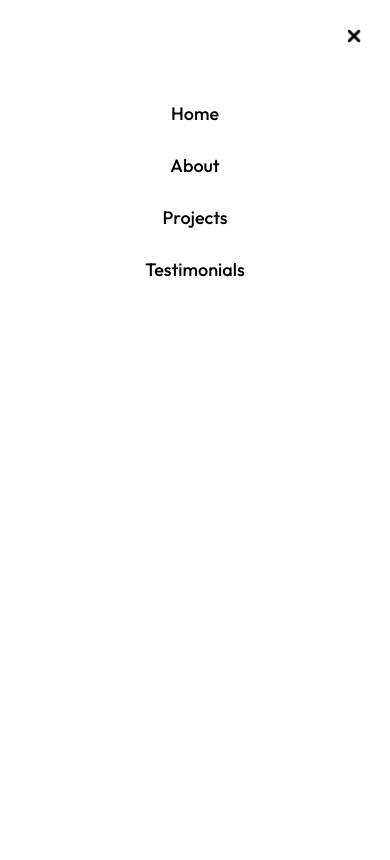
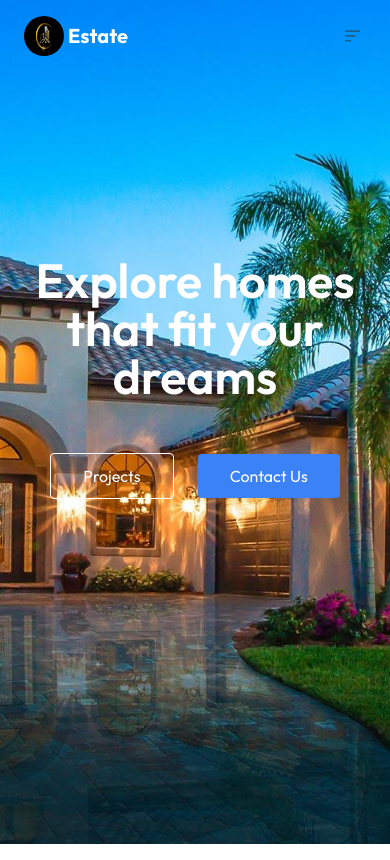
Before and after one commit to Divyadharshana5/Real_Estate, a React (Vite) app in the folder Real_estate/: page / in a window 390 px wide. Built offline with nearby package versions, Linux system fonts and the light colour scheme.

Commit message:
update Navbar.jsx

```diff
--- a/Real_estate/src/Components/Navbar.jsx
+++ b/Real_estate/src/Components/Navbar.jsx
@@ -1,7 +1,8 @@
-import React from "react";
+import React, { useState } from "react";
 import { assets } from "../assets/assets";
 
 const Navbar = () => {
+  const [showMobileMenu, setShowMobileMenu] = useState(false);
   return (
     <div className="absolute top-0 left-0 w-full z-10">
       <div className="container mx-auto flex justify-between items-center py-4 px-6 md:px-20 lg:px-32 bg-transparent">
@@ -37,6 +38,7 @@ const Navbar = () => {
         </button>
 
         <img
+          onClick={() => setShowMobileMenu(true)}
           src={assets.menu_icon}
           className="md-hidden w-7 cursor-pointer"
           alt=""
@@ -44,7 +46,11 @@ const Navbar = () => {
       </div>
 
       {/*Mobile-menu*/}
-      <div className="md:hidden fixed w-full right-0 top-0 bottom-0 overflow-hidden bg-white transition-all">
+      <div
+        className={`md:hidden ${
+          showMobileMenu ? "fixed w-full" : "h-0 w-0"
+        }  right-0 top-0 bottom-0 overflow-hidden bg-white transition-all`}
+      >
         <div className="flex justify-end p-6 cursor-pointer">
           <img src={assets.cross_icon} className="w-6" alt="" />
         </div>
```
